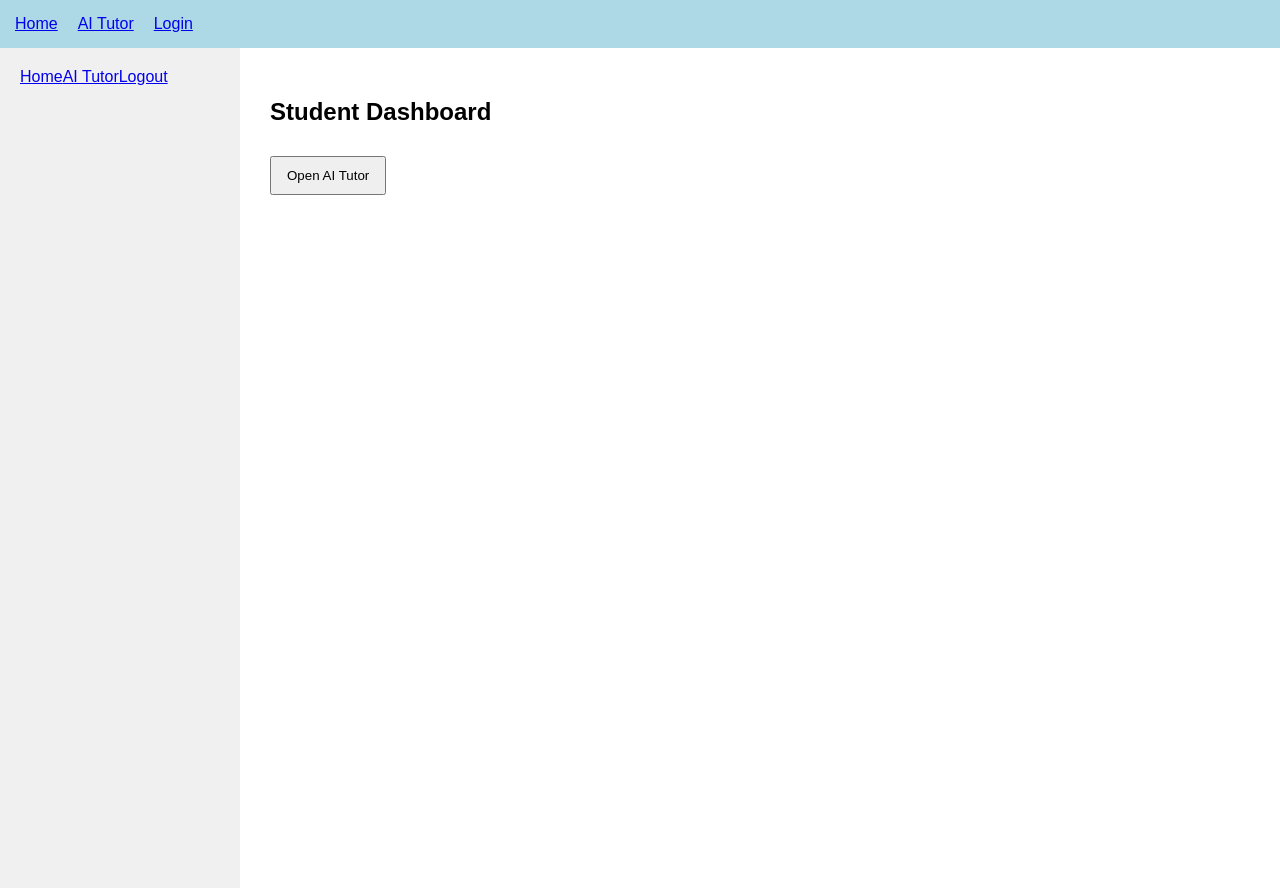
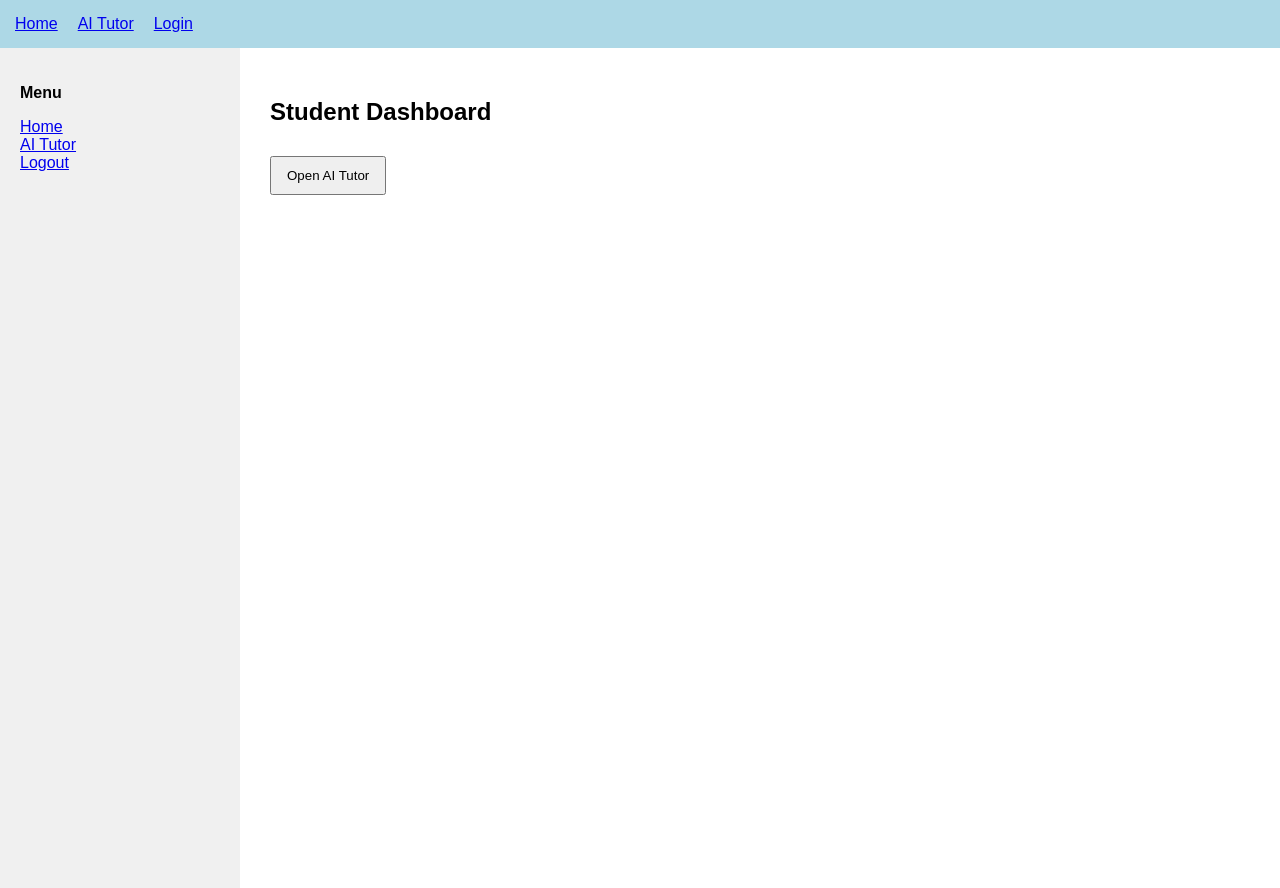
Before and after one commit to ashbelz123-droid/MOUNT-MASABA-HIGH-SCHOOL-, a Next.js app: page /dashboard/student in a window 1280 px wide. Built offline with nearby package versions, Linux system fonts and the light colour scheme.

Commit message:
Update Sidebar.js

```diff
--- a/components/Sidebar.js
+++ b/components/Sidebar.js
@@ -1,16 +1,23 @@
 import Link from "next/link"
 
-export default function Sidebar() {
+export default function Sidebar(){
 
-  return (
+return(
+
 <div className="sidebar">
 
+<p><b>Menu</b></p>
+
 <Link href="/">Home</Link>
+<br/>
 
 <Link href="/resources">AI Tutor</Link>
+<br/>
 
 <Link href="/login">Logout</Link>
 
 </div>
+
 )
+
   }
```
Lines whose indentation alone changed are shown as unchanged.
